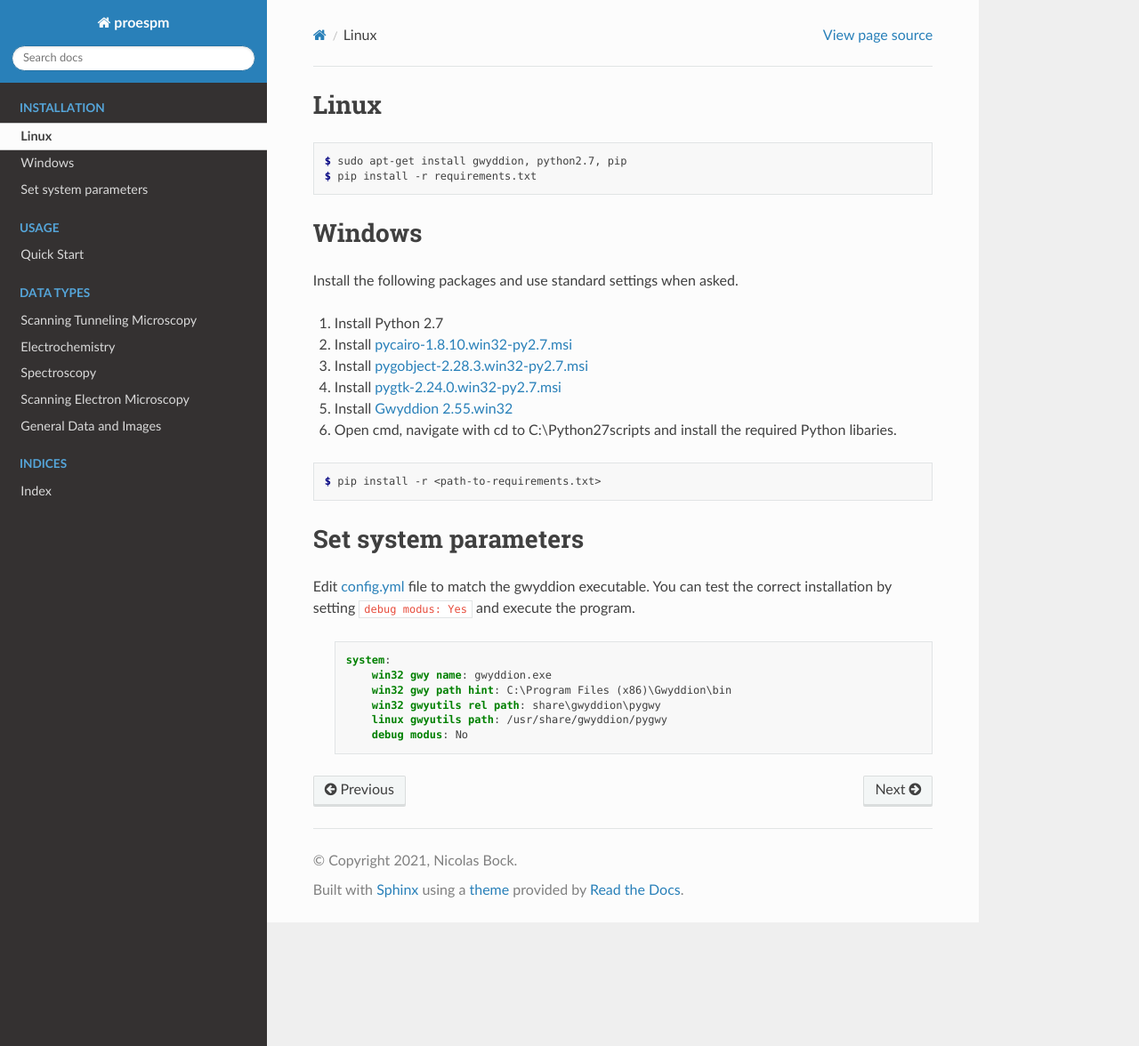
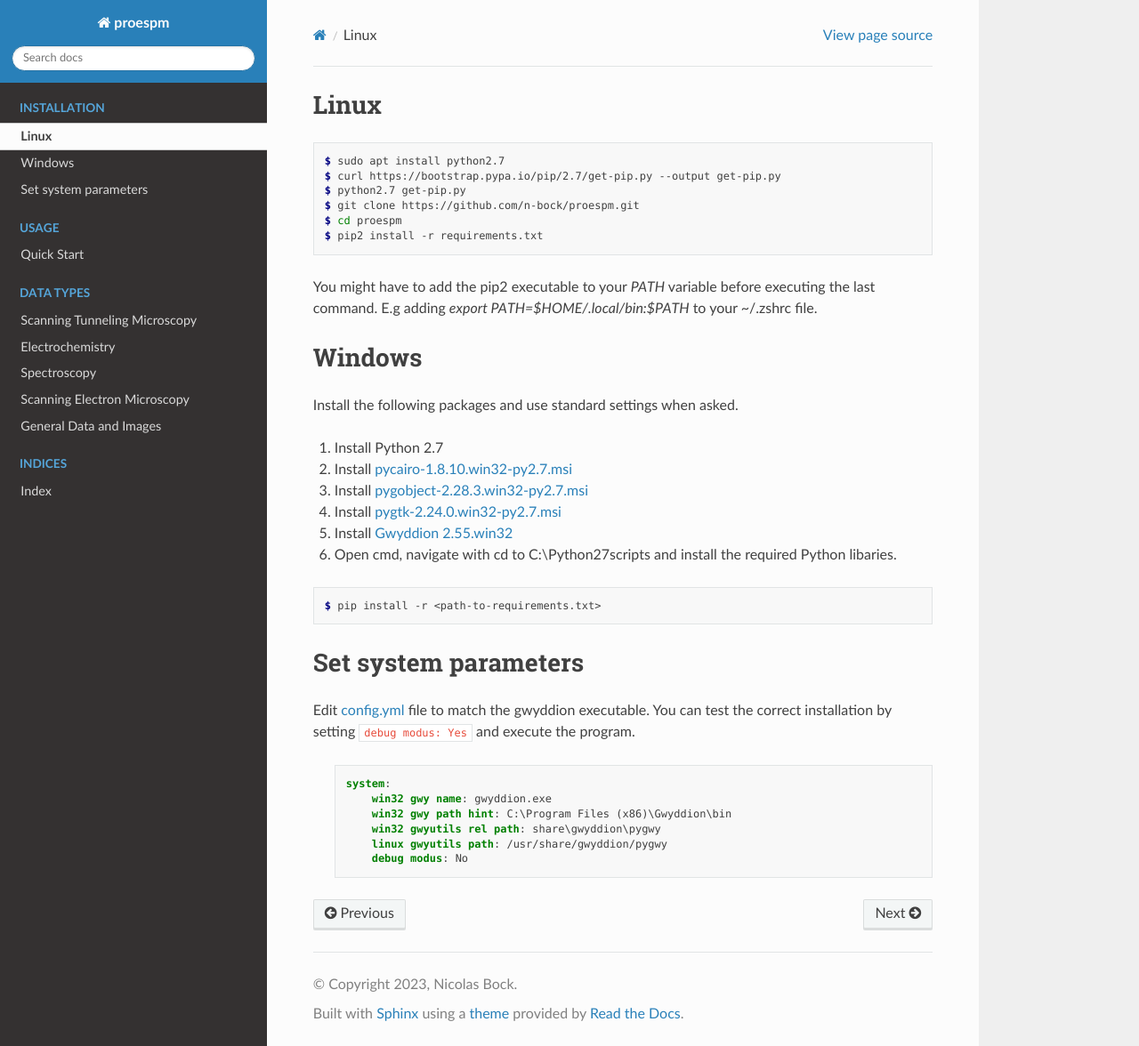
Before and after one commit to n-bock/proespm, a Sphinx documentation site: the page built from docs/install.rst, in a window 1280 px wide and 1176 px high. Shown: the whole window at 89% size. Built offline with Sphinx 7.4.7 and the Read the Docs theme 2.0.0, drawn with Linux system fonts in a browser that asks for light colours.

Commit message:
Issue 20 (#21)
updated doc and dependencies for running python2 envir

```diff
--- a/docs/conf.py
+++ b/docs/conf.py
@@ -24,13 +24,13 @@
 # -- Project information ----------------------------------------------
 
 project = u"proespm"
-copyright = u"2021, Nicolas Bock"
+copyright = u"2023, Nicolas Bock"
 author = u"Nicolas Bock"
 
 # The short X.Y version
 version = u""
 # The full version, including alpha/beta/rc tags
-release = u"2018/03/14"
+release = u"2023/07/07"
 
 
 # -- General configuration --------------------------------------------
--- a/docs/install.rst
+++ b/docs/install.rst
@@ -1,13 +1,20 @@
 Linux
--------------
+------
 
 .. code-block:: console
 
-    $ sudo apt-get install gwyddion, python2.7, pip
-    $ pip install -r requirements.txt
+    $ sudo apt install python2.7
+    $ curl https://bootstrap.pypa.io/pip/2.7/get-pip.py --output get-pip.py
+    $ python2.7 get-pip.py
+    $ git clone https://github.com/n-bock/proespm.git
+    $ cd proespm
+    $ pip2 install -r requirements.txt
+
+You might have to add the pip2 executable to your `PATH` variable before executing the last command. E.g adding `export PATH=$HOME/.local/bin:$PATH` to your ~/.zshrc file.
+
 
 Windows
--------------
+-------
 Install the following packages and use standard settings when asked.
 
 #. Install Python 2.7
--- a/docs/usage.rst
+++ b/docs/usage.rst
@@ -105,10 +105,6 @@
 
 
 
-
-
-
-
 Program execution
 -----------------
 Run the *proespm.py* file with Python 2.7.
--- a/requirements.txt
+++ b/requirements.txt
@@ -1,4 +1,4 @@
-numpy==1.22.0
+numpy==1.16.1
 Genshi==0.7.3
 pandas==0.24.2
 xlrd==1.2.0
```
Also changed, not shown: README.md (+0 -8 lines), docs/index.rst (+3 -4 lines), 2 other files.
